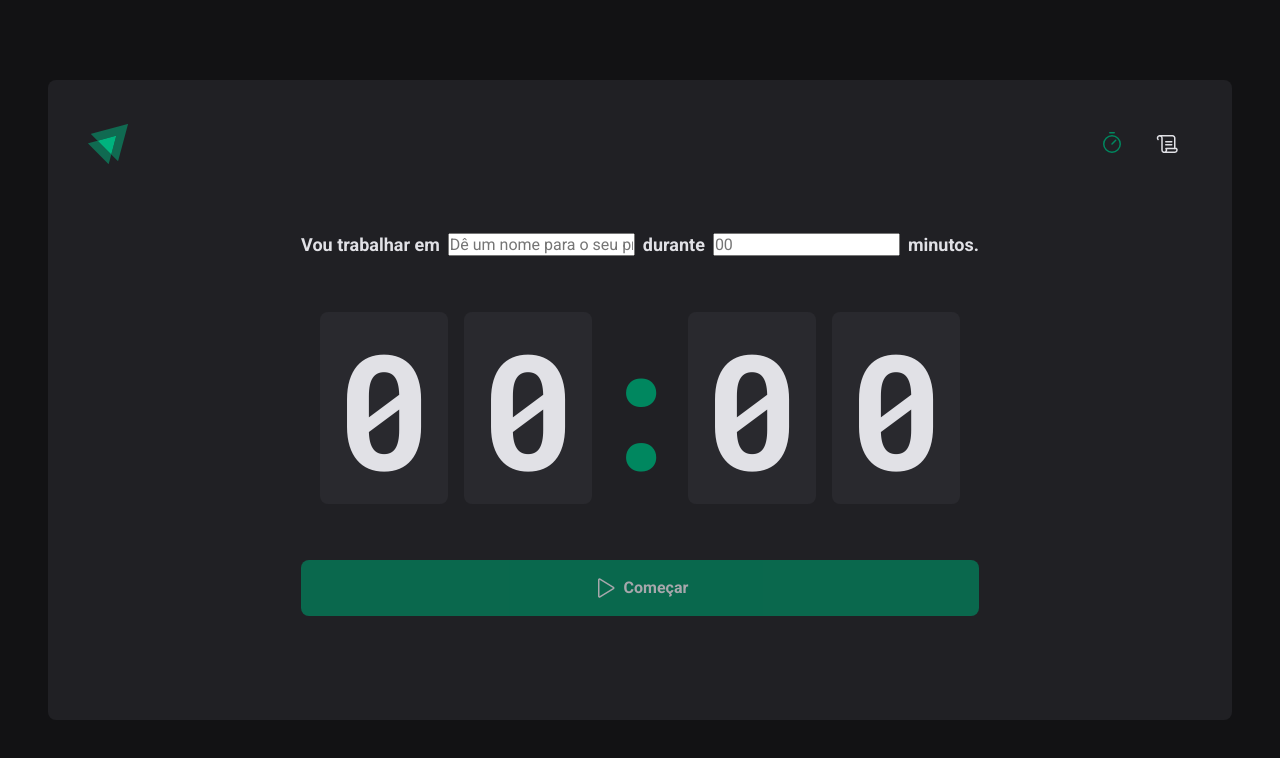
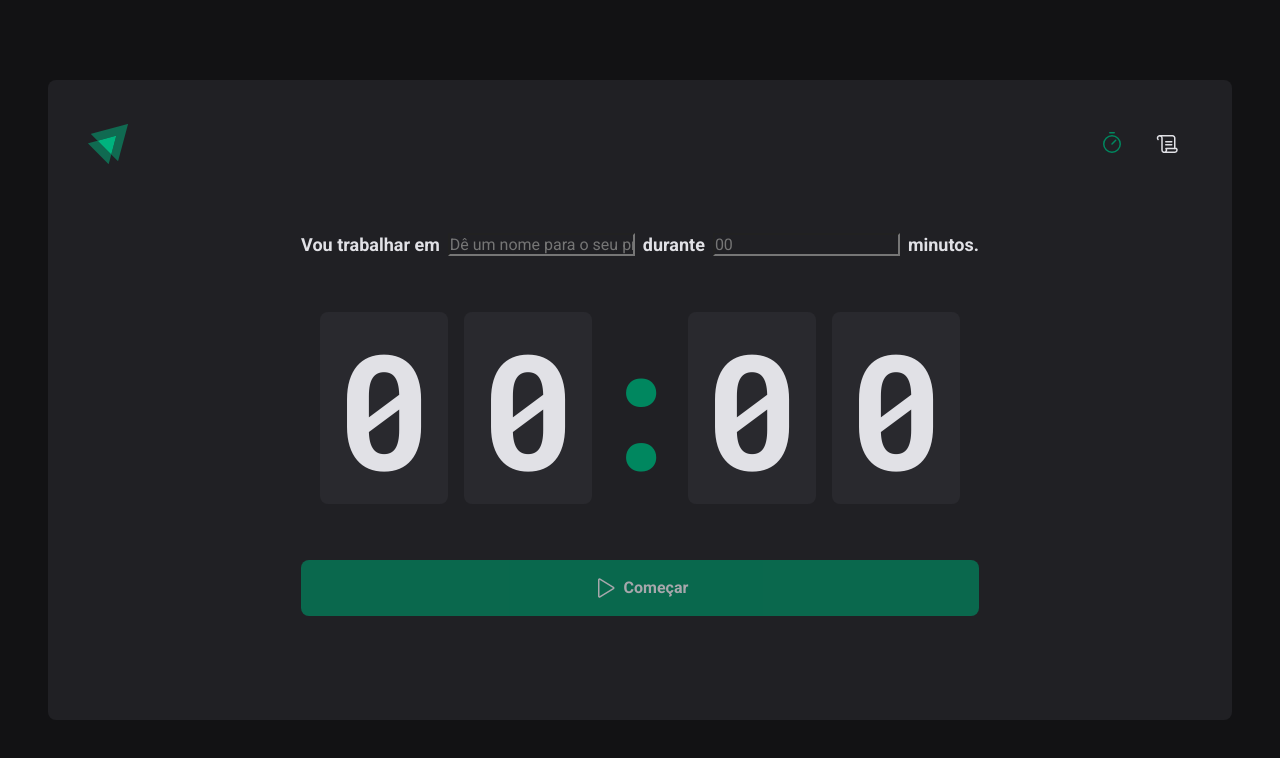
Before and after one commit to tiagoc0sta/React_Ignite_Timer, a React (Vite) app in the folder 02-ignite-timer/: page / in a window 1280 px wide. Shown: the top 758 px of the page. Built offline with nearby package versions, Linux system fonts and the light colour scheme.

Commit message:
Add styled component

```diff
--- a/02-ignite-timer/src/pages/Home/styles.ts
+++ b/02-ignite-timer/src/pages/Home/styles.ts
@@ -29,10 +29,15 @@ export const FormContainer = styled.div`
   flex-wrap: wrap;
 `
 
-export const TaskInput = styled.input`
+const BaseInput = styled.input `
+  background: transparent;
 `
 
-export const MinutesAmountInput = styled.input `
+export const TaskInput = styled(BaseInput)`
+  background: transparent;
+`
+
+export const MinutesAmountInput = styled(BaseInput) `
 `
 
 
```
